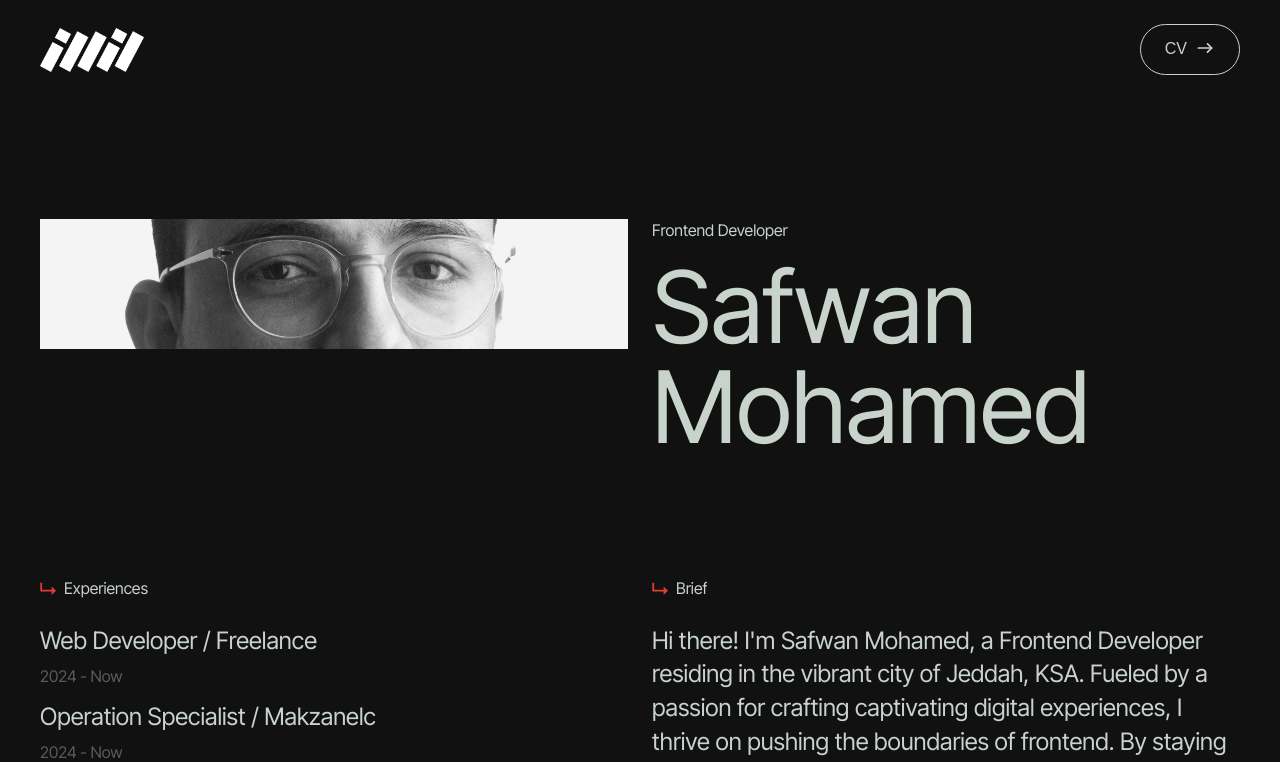
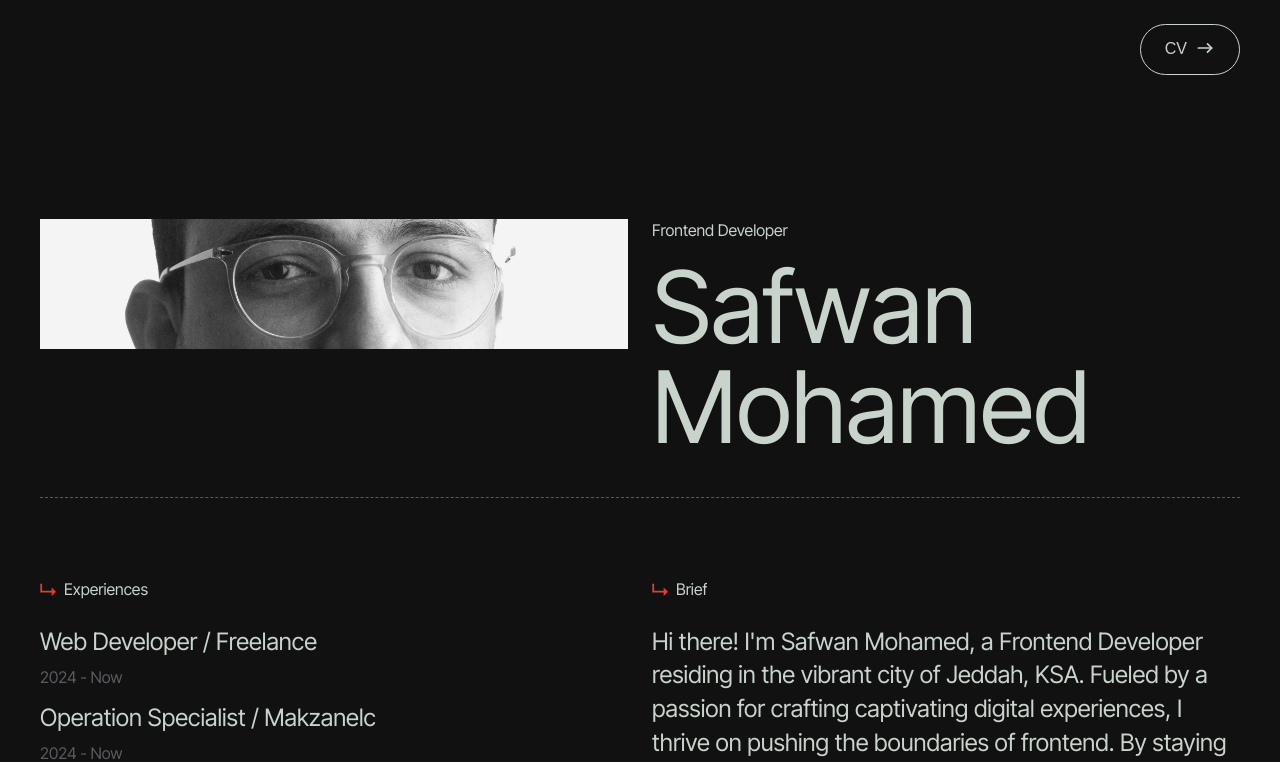
Before and after one commit to sfwnisme/sfwn.me_v25, a Next.js app: page / in a window 1280 px wide. Shown: the top 762 px of the page. Built offline with nearby package versions, Linux system fonts and the light colour scheme.

Commit message:
refactor: change icon

```diff
--- a/components/Nav/Nav.tsx
+++ b/components/Nav/Nav.tsx
@@ -14,9 +14,10 @@ export default function Nav() {
 
   return (
     <nav className={Styles.nav}>
-      <figure className={Styles.nav__logo}>
+      {/* <figure className={Styles.nav__logo}>
         <motion.img variants={logoVariants} initial="hidden" animate="visible" src="/sfwn-logo-white.png" alt="" />
-      </figure>
+      </figure> */}
+      <div></div>
       <motion.div variants={logoVariants} initial="hidden" animate="visible" transition={{ delay: 0.1 }} className={Styles.nav__buttons}>
         <Button onClick={() => router.push('https://docs.google.com/document/d/1uSzOK67JPBiA6Y_7me9PFl3eLYMgJ4d9af-Oi6GlbWc/edit?tab=t.0#heading=h.yieyffp1owqb')}>
           CV
--- a/components/SectionWrapper/SectionWrapper.module.css
+++ b/components/SectionWrapper/SectionWrapper.module.css
@@ -3,9 +3,10 @@
   grid-template-columns: 1fr 1fr;
   column-gap: 24px;
   row-gap: 40px;
-  margin-bottom: 40px;
+  padding-bottom: 40px;
   width: 100%;
   overflow: hidden;
+  border-bottom: 1px dashed #c8d3cc60
 }
 
 @media screen and (max-width: 768px) {
```
Also changed, not shown: 1 other file (tests, documents, lock files or other folders).
